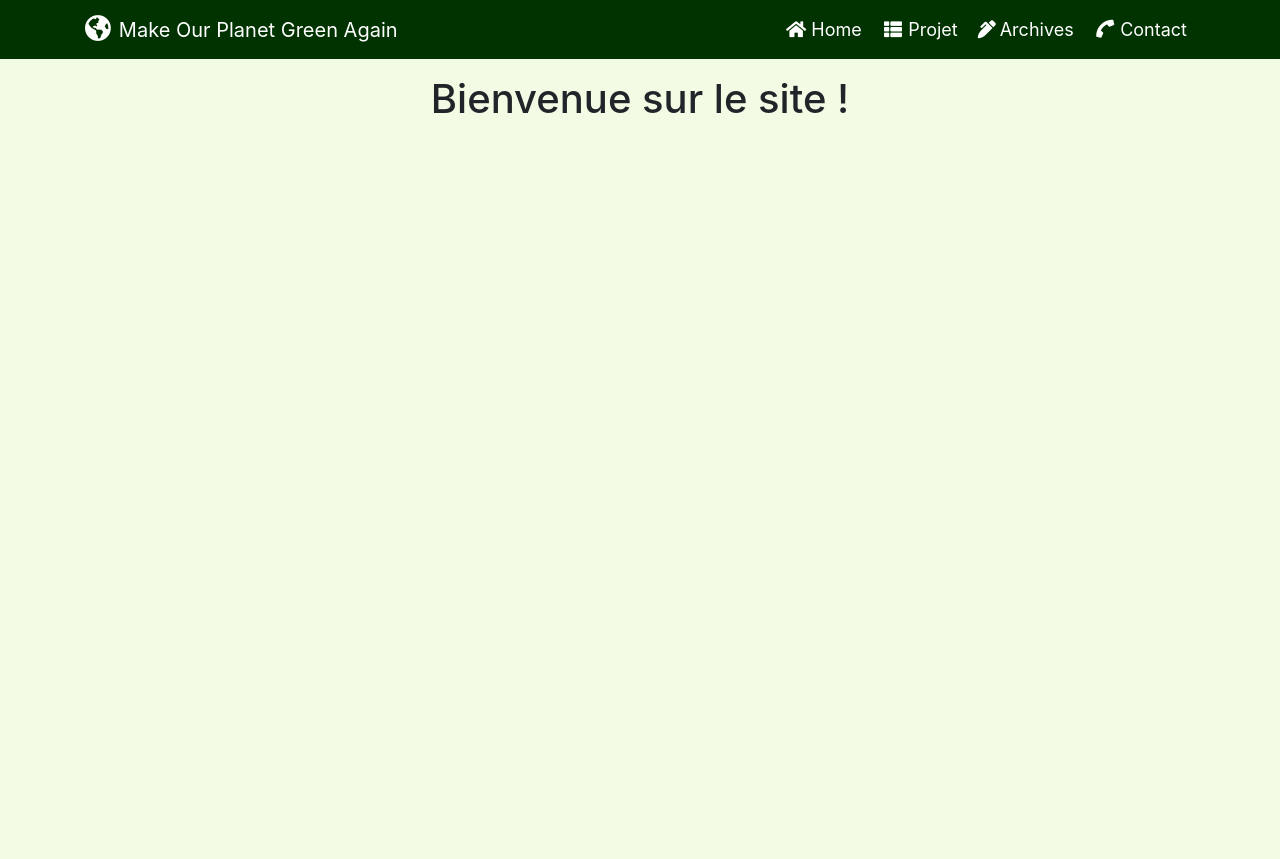
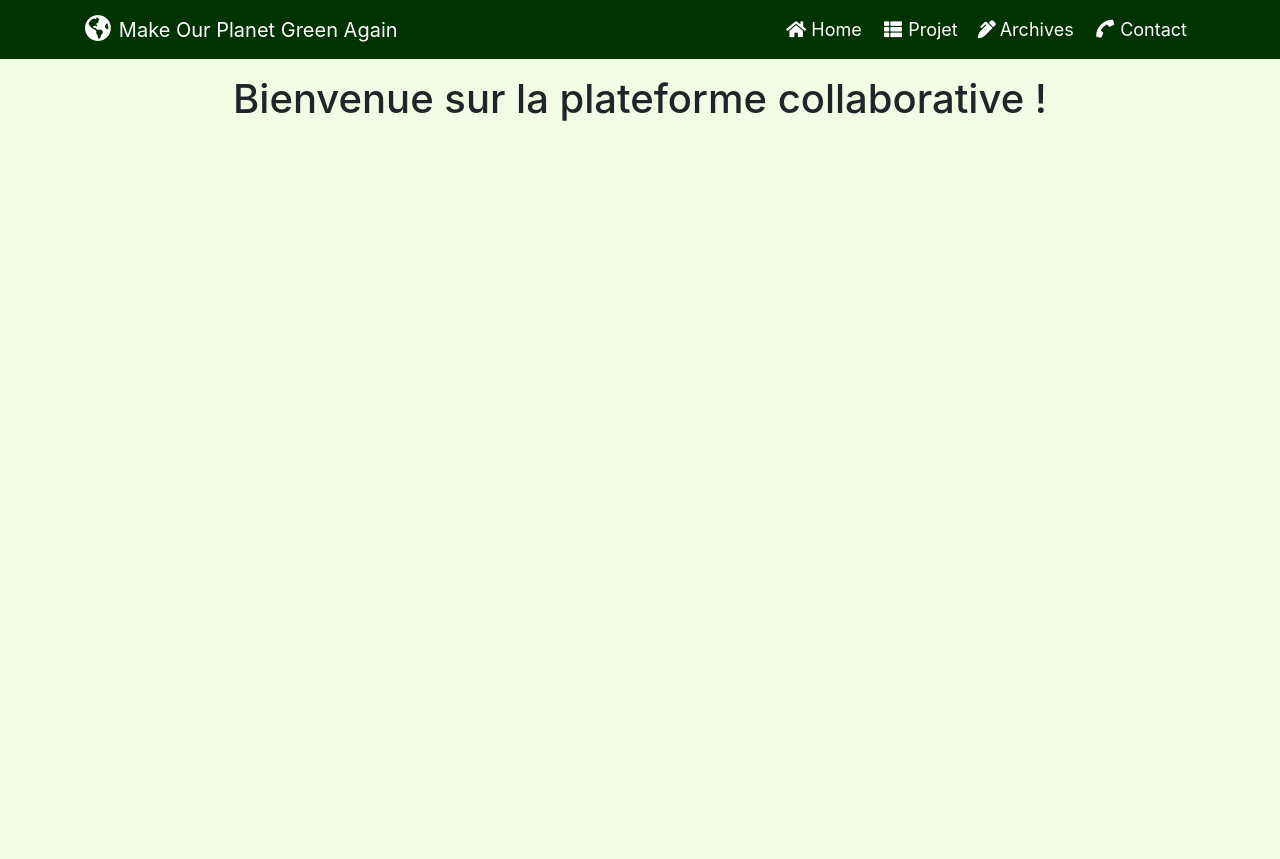
Before and after one commit to Kevin-Bal/Make_our_planet_green_again, a Django app: page /home in a window 1280 px wide. Run offline with Django 3.2, Linux system fonts and the light colour scheme; some libraries are stand-ins or nearby versions.

Commit message:
rename de l'application projet

```diff
--- a/mopga/mopga/settings.py
+++ b/mopga/mopga/settings.py
@@ -31,7 +31,7 @@ ALLOWED_HOSTS = []
 # Application definition
 
 INSTALLED_APPS = [
-    'projet.apps.ProjetConfig',
+    'plateforme.apps.PlateformeConfig',
     'django.contrib.admin',
     'django.contrib.auth',
     'django.contrib.contenttypes',
--- a/mopga/mopga/urls.py
+++ b/mopga/mopga/urls.py
@@ -18,5 +18,5 @@ from django.urls import path, include
 
 urlpatterns = [
     path('admin/', admin.site.urls),
-    path('', include('projet.urls')),
+    path('', include('plateforme.urls')),
 ]
--- /dev/null
+++ b/mopga/plateforme/apps.py
@@ -0,0 +1,5 @@
+from django.apps import AppConfig
+
+
+class PlateformeConfig(AppConfig):
+    name = 'plateforme'
--- /dev/null
+++ b/mopga/plateforme/templates/home/home.html
@@ -0,0 +1,4 @@
+{% extends 'index.html' %}
+{% block content %}
+    <h1 class="row justify-content-center">Bienvenue sur la plateforme collaborative !</h1>
+{% endblock content %}
--- a/mopga/projet/templates/index.html
+++ b/mopga/plateforme/templates/index.html
@@ -29,10 +29,10 @@
                 <div class="collapse navbar-collapse" id="nvbCollapse">
                     <ul class="navbar-nav ml-auto">
                         <li class="nav-item pl-1">
-                            <a class="nav-link" href="{% url 'projet-view-home' %}"><i class="fa fa-home fa-fw mr-1"></i>Home</a>
+                            <a class="nav-link" href="{% url 'plateforme-view-home' %}"><i class="fa fa-home fa-fw mr-1"></i>Home</a>
                         </li>
                         <li class="nav-item pl-1">
-                            <a class="nav-link" href="{% url 'projet-view-projets' %}"><i class="fa fa-th-list fa-fw mr-1"></i>Projet</a>
+                            <a class="nav-link" href="{% url 'plateforme-view-projets' %}"><i class="fa fa-th-list fa-fw mr-1"></i>Projet</a>
                         </li>
                         <li class="nav-item pl-1">
                             <a class="nav-link" href="#"><i class="fas fa-pen-alt mr-1"></i></i>Archives</a>
--- /dev/null
+++ b/mopga/plateforme/urls.py
@@ -0,0 +1,7 @@
+from django.urls import path, include
+from .views import *
+
+urlpatterns = [
+    path('home', home, name="plateforme-view-home"),
+    path('projets', projets, name="plateforme-view-projets"),
+]
--- a/mopga/projet/apps.py
+++ /dev/null
@@ -1,5 +0,0 @@
-from django.apps import AppConfig
-
-
-class ProjetConfig(AppConfig):
-    name = 'projet'
--- a/mopga/projet/templates/home/home.html
+++ /dev/null
@@ -1,4 +0,0 @@
-{% extends 'index.html' %}
-{% block content %}
-    <h1 class="row justify-content-center">Bienvenue sur le site !</h1>
-{% endblock content %}
--- a/mopga/projet/urls.py
+++ /dev/null
@@ -1,7 +0,0 @@
-from django.urls import path, include
-from .views import *
-
-urlpatterns = [
-    path('home', home, name="projet-view-home"),
-    path('projets', projets, name="projet-view-projets"),
-]
```
Also changed, not shown: mopga/plateforme/__init__.py (added), mopga/plateforme/admin.py (renamed from mopga/projet/admin.py), mopga/plateforme/migrations/0001_initial.py, mopga/plateforme/migrations/__init__.py (added), mopga/plateforme/models.py (renamed from mopga/projet/models.py), mopga/plateforme/static/my_css.css (renamed from mopga/projet/static/my_css.css), mopga/plateforme/templates/projet/liste_projet.html (renamed from mopga/projet/templates/projet/liste_projet.html), mopga/plateforme/views.py (renamed from mopga/projet/views.py).
